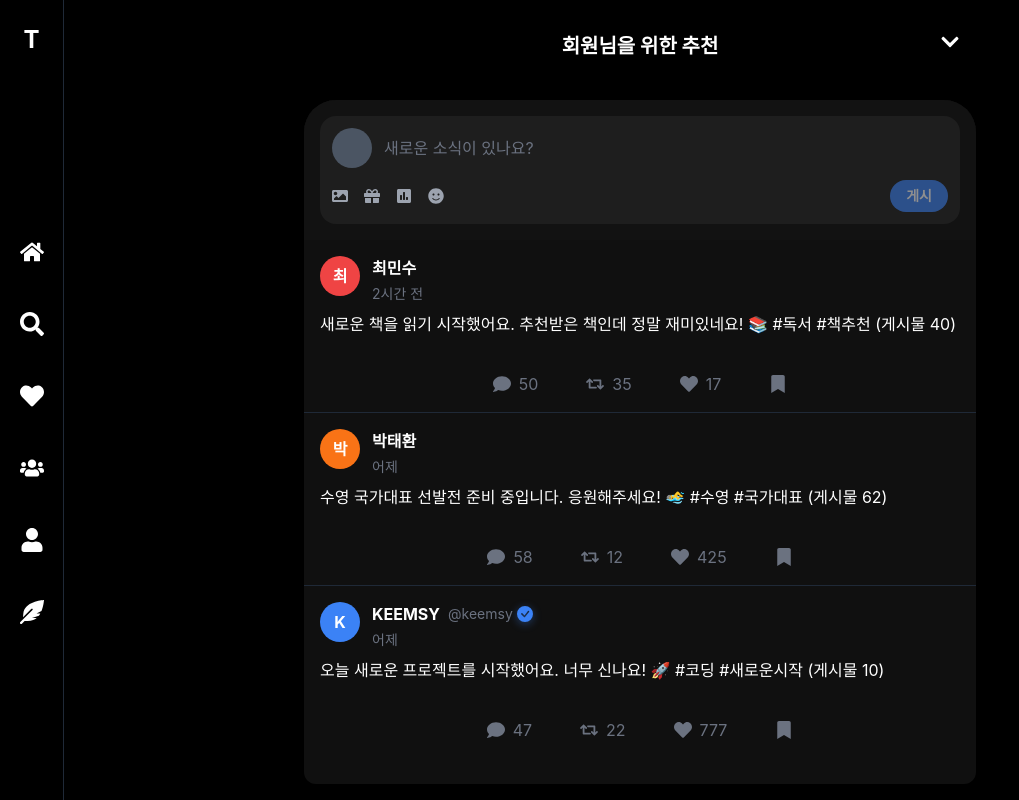
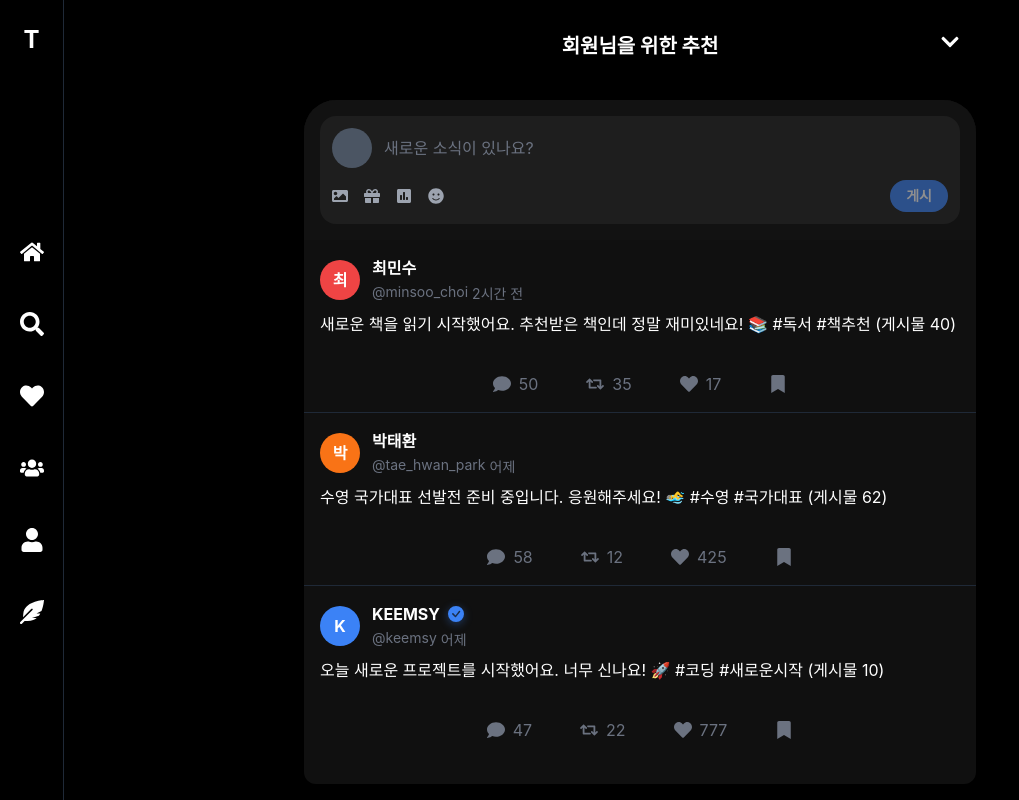
Before and after one commit to KEEMSY/sns-nextJs, a Next.js app: page / in a window 1280 px wide. Shown: the whole page, without its empty margins (0-1019 px from the left). Built offline with nearby package versions, Linux system fonts and the light colour scheme.

Commit message:
checkpoint 저장

```diff
--- a/src/components/Post.tsx
+++ b/src/components/Post.tsx
@@ -24,20 +24,21 @@ interface PostProps {
 const Post: React.FC<PostProps> = ({ post }) => {
   return (
     <div className="border-b border-gray-800 p-4">
-      <div className="flex items-start mb-2">
+      <div className="flex items-center mb-2">
         <Link href={`/profile/${post.author.userId}`}>
           <div className={`w-10 h-10 ${post.author.color} rounded-full flex items-center justify-center text-white font-bold mr-3`}>
             {post.author.name[0]}
           </div>
         </Link>
         <div className="flex-grow">
-          <div className="flex items-center">
-            <Link href={`/profile/${post.author.userId}`}>
-              <h3 className="font-bold text-white hover:underline mr-2">{post.author.name}</h3>
+          <div className="flex items-center gap-2">
+            <Link href={`/profile/${post.author.userId}`} className="d-flex items-center">
+              <span className="font-bold text-white hover:underline text-base leading-[1] inline-block">
+                {post.author.name}
+              </span>
             </Link>
             {post.author.isVerified && (
-              <div className="mr-2 flex items-center gap-1">
-                <p className="text-gray-500 text-sm">@{post.author.username}</p>
+              <div className="flex items-center justify-center">
                 <BsCheckCircleFill
                   className="text-blue-500 drop-shadow-[0_2px_4px_rgba(59,130,246,0.4)]"
                   size={16}
@@ -46,7 +47,10 @@ const Post: React.FC<PostProps> = ({ post }) => {
               </div>
             )}
           </div>
-          <p className="text-gray-500 text-sm mt-1">{post.createdAtFormatted}</p>
+          <div className="flex items-center gap-1">
+            <p className="text-gray-500 text-sm flex items-center leading-[1] m-0">@{post.author.username}</p>
+            <p className="text-gray-500 text-sm mt-1">{post.createdAtFormatted}</p>
+          </div>
         </div>
       </div>
       <p className="text-white mb-4">{post.content}</p>
```
